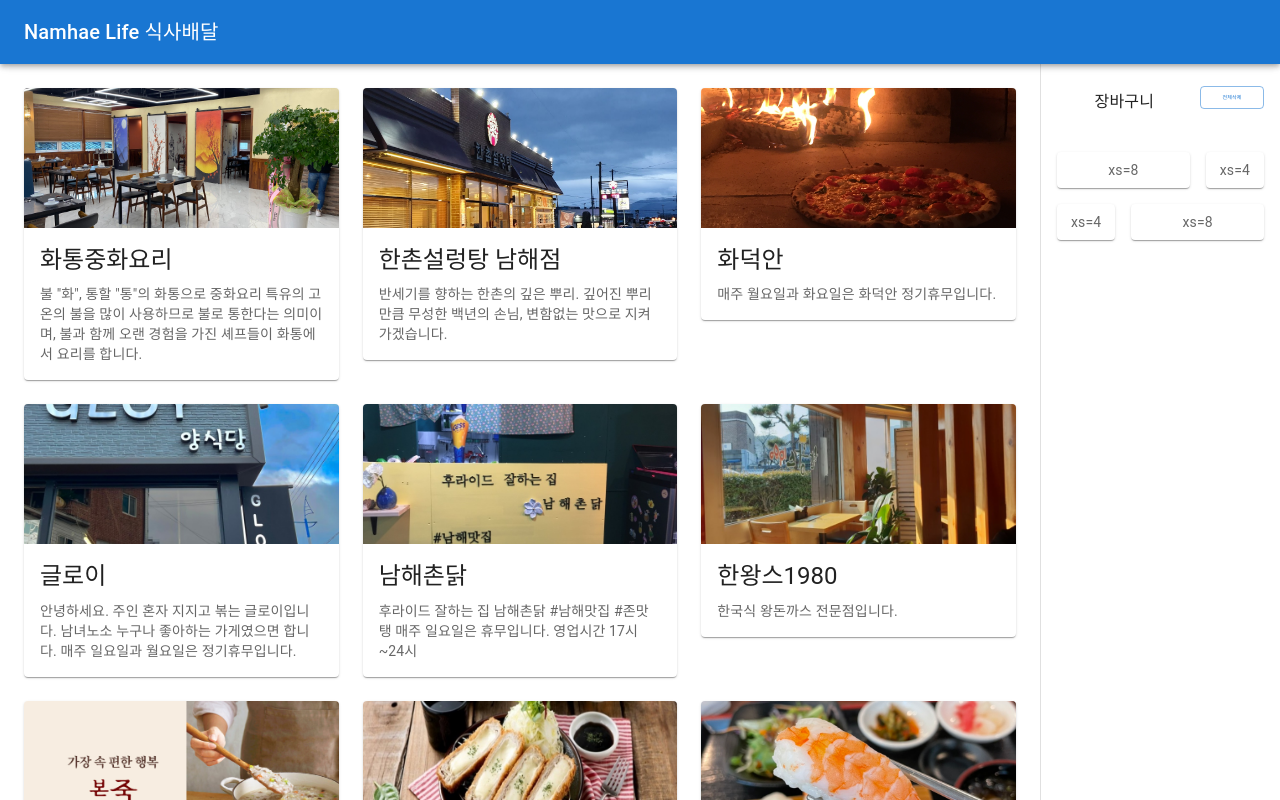
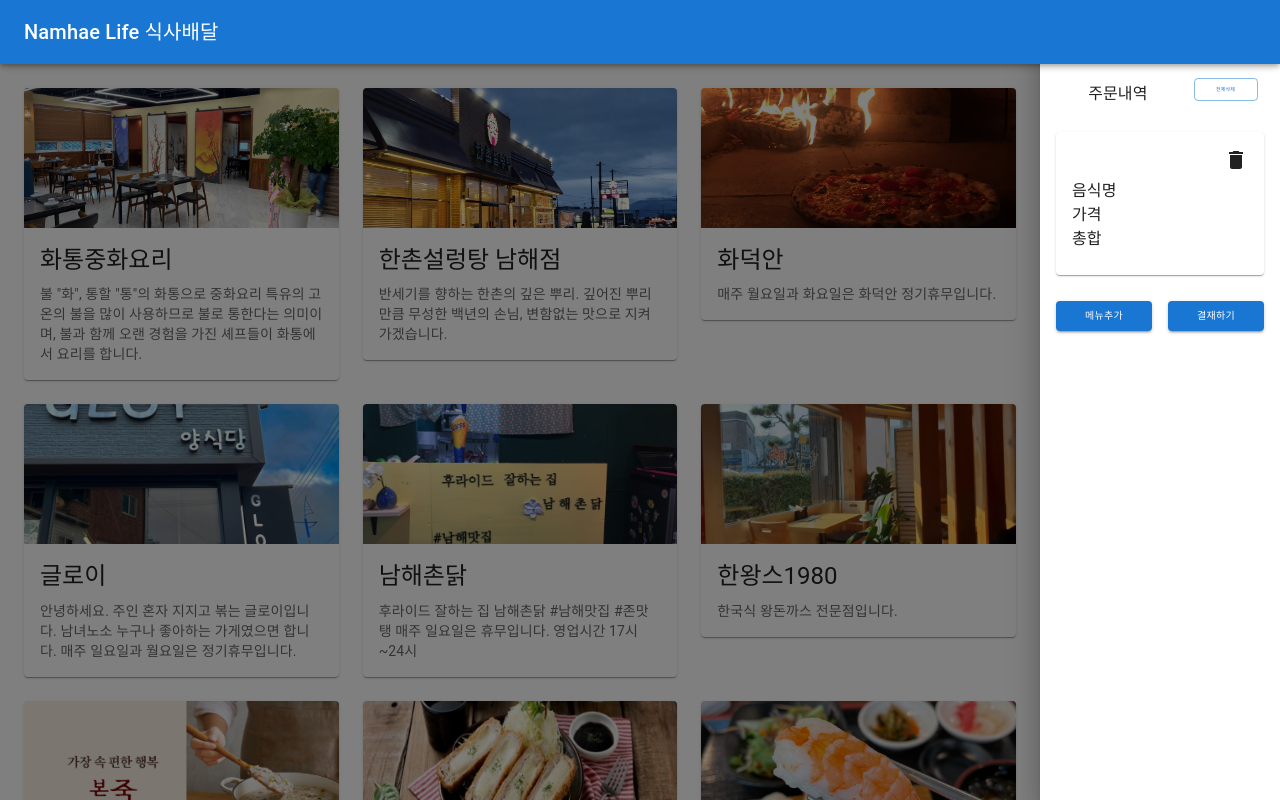
Before and after one commit to JoonsungUm/apps.namhae.life, a Next.js app in the folder apps/client/: page / in a window 1280 px wide. Shown: the top 800 px of the page. Built offline with nearby package versions, Linux system fonts and the light colour scheme.

Commit message:
updateOrderMenuCard

```diff
--- a/apps/client/components/OrderDrawer.tsx
+++ b/apps/client/components/OrderDrawer.tsx
@@ -28,7 +28,7 @@ const OrderDrawer: NextPage<OrderDrawerProps> = ({
       <Toolbar />
       <Box sx={{ overflow: 'auto' }}>
         <div style={{ width: '100%' }}>
-          <Box sx={{ display: 'flex', p: 1, bgcolor: 'background.paper' }}>
+          <Box sx={{ display: 'flex', mx: 1.8, bgcolor: 'background.paper' }}>
             <Box
               sx={{
                 p: 1,
@@ -40,7 +40,7 @@ const OrderDrawer: NextPage<OrderDrawerProps> = ({
                 pr: '30px',
               }}
             >
-              장바구니
+              주문내역
             </Box>
             <Box sx={{ p: 1, bgcolor: 'white.300' }}>
               <Button
@@ -61,6 +61,40 @@ const OrderDrawer: NextPage<OrderDrawerProps> = ({
           </Box>
         </div>
         <List>{OrderMenuCard}</List>
+        <Box sx={{ display: 'flex', p: 1, bgcolor: 'background.paper' }}>
+          <Button
+            size="small"
+            variant="contained"
+            sx={{
+              flex: 'auto',
+              fontSize: 10,
+              width: '100%',
+              px: 3,
+              ml: 1,
+              padding: '6px',
+              mt: '6px',
+              mr: 1,
+            }}
+          >
+            메뉴추가
+          </Button>
+          <Button
+            size="small"
+            variant="contained"
+            sx={{
+              flex: 'auto',
+              fontSize: 10,
+              width: '100%',
+              px: 3,
+              ml: 1,
+              padding: '6px',
+              mt: '6px',
+              mr: 1,
+            }}
+          >
+            결재하기
+          </Button>
+        </Box>
       </Box>
     </div>
   )
@@ -89,7 +123,7 @@ const OrderDrawer: NextPage<OrderDrawerProps> = ({
       </Drawer>
       <Drawer
         anchor="right"
-        variant="permanent"
+        variant="temporary"
         sx={{
           display: { xs: 'none', sm: 'block' },
           '& .MuiDrawer-paper': { boxSizing: 'border-box', width: drawerWidth },
--- a/apps/client/components/OrderMenu.tsx
+++ b/apps/client/components/OrderMenu.tsx
@@ -1,7 +1,12 @@
 import React from 'react'
 import { styled } from '@mui/material/styles'
-import { Grid, Paper, ListItem } from '@mui/material'
-
+import { Box, Paper, Card, CardContent } from '@mui/material'
+import Grid from '@mui/material/Grid'
+import Typography from '@mui/material/Typography'
+import DeleteIcon from '@mui/icons-material/Delete'
+import DeleteOutlinedIcon from '@mui/icons-material/DeleteOutlined'
+import DeleteRoundedIcon from '@mui/icons-material/DeleteRounded'
+import DeleteTwoToneIcon from '@mui/icons-material/DeleteTwoTone'
 // import { NextPage } from 'next'
 // import MenuIcon from '@mui/icons-material/Menu'
 
@@ -35,26 +40,44 @@ const Item = styled(Paper)(({ theme }) => ({
 }))
 
 const OrderMenuCard = (
-  <div>
-    <ListItem key="order1">
-      <Grid container spacing={2}>
-        <Grid item xs={8}>
-          <Item>xs=8</Item>
+  <Card sx={{ mx: 2, my: 0.5 }}>
+    <CardContent>
+      <Typography sx={{ textAlign: 'right' }}>
+        <DeleteIcon />
+      </Typography>
+      <div style={{ width: '100%' }}>
+        <Grid container sx={{ color: 'text.primary' }}>
+          <Grid item xs={4}>
+            <Typography>음식명</Typography>
+            <Typography>가격</Typography>
+            <Typography>총합</Typography>
+          </Grid>
+          <Grid item xs={8} sx={{ pl: '20px' }}>
+            <Typography>
+              <Box style={{ width: '100%' }}>
+                <Box
+                  sx={{
+                    display: 'flex',
+                    p: 1,
+                  }}
+                ></Box>
+              </Box>
+            </Typography>
+          </Grid>
         </Grid>
-        <Grid item xs={4}>
-          <Item>xs=4</Item>
-        </Grid>
-        <Grid item xs={4}>
-          <Item>xs=4</Item>
-        </Grid>
-        <Grid item xs={8}>
-          <Item>xs=8</Item>
-        </Grid>
-      </Grid>
-    </ListItem>
-  </div>
+      </div>
+    </CardContent>
+  </Card>
 )
-// return OrderMenuCard
-// }
+
+// return OrderMenuCard {}
+
+/*50번째 줄아래 삭제버튼*/
+/*  <DeleteIcon /> */
+
+/* 메뉴개수추가버튼 */
+/* <Box sx={{ p: 1, order: 1, borderRadius: 16 }}>+</Box> */
+/* <Box sx={{ p: 1, order: 2 }}>1</Box> */
+/* <Box sx={{ p: 1, order: 3, borderRadius: 16 }}>-</Box> */
 
 export { OrderMenuCard }
```
